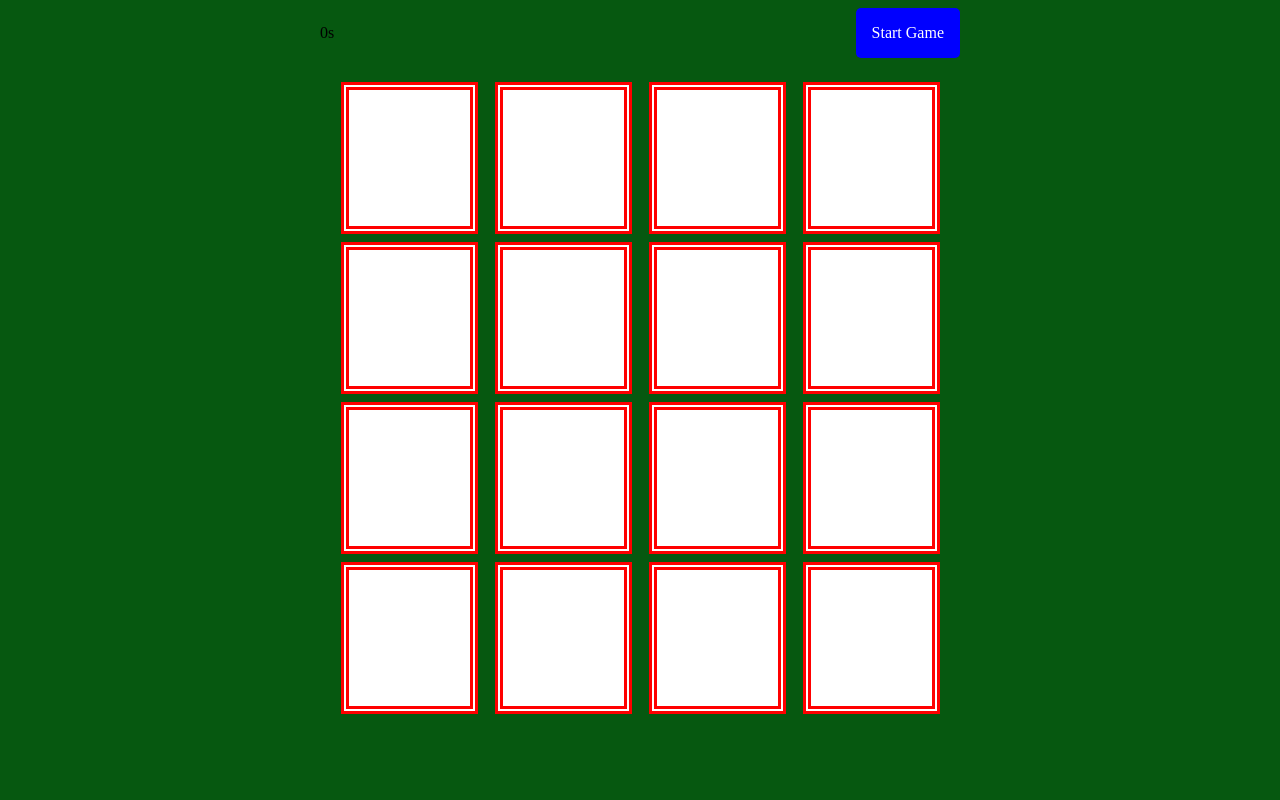
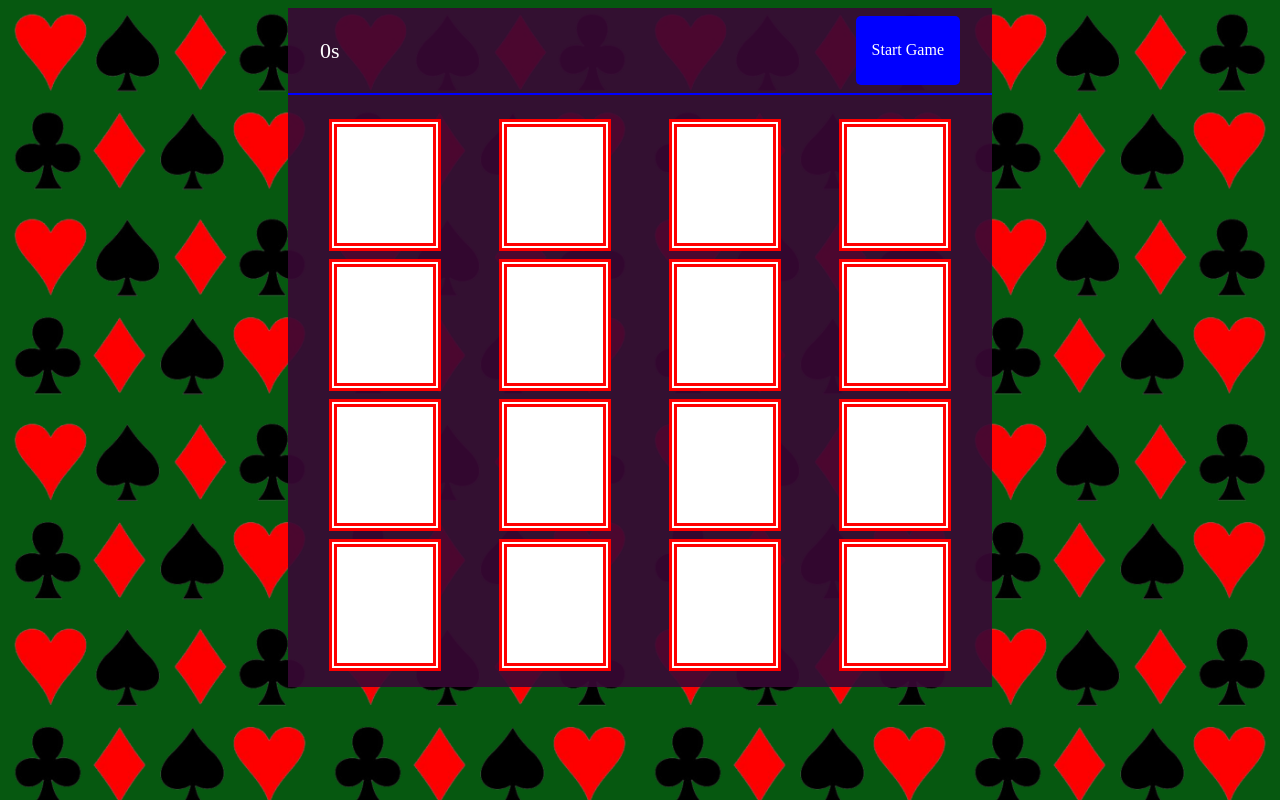
Before and after one commit to niahon/card-memory, a plain HTML site: page game.html in a window 1280 px wide. Drawn offline with Linux system fonts and the light colour scheme.

Commit message:
Style game page

```diff
--- a/style.css
+++ b/style.css
@@ -18,17 +18,27 @@ button {
 
 body {
     background-color: rgb(6, 88, 16);
+    background-image: url("img/suits\(3\).png");
+
+    background-size: 25%;
 }
 
 #game-container {
     margin: 0 auto;
-    width: 50%;
+    width: 55%;
+    background-color: rgba(56, 8, 53, 0.9);
 }
     #extra-flex {
         display: flex;
         margin: 0.5rem 0;
+        padding: 0.5rem 2rem;
         justify-content: space-between;
+        border-bottom: 2px solid blue;
     }
+        #timer {
+            color: white;
+            font-size: 22px;
+        }
     #card-grid {
         display: grid;
         grid-template-columns: repeat(4, 1fr);
@@ -37,8 +47,8 @@ body {
         padding: 1rem;
     }
         .card {
-            width: 105px;
-            height: 120px;
+            width: 80px;
+            height: 100px;
             border: 8px double red;
             background-color: white;
             display: flex;
@@ -52,7 +62,7 @@ body {
         }
             .card img {
                 max-width: 100%;
-                width: 25%;
+                width: 40%;
             }
 
 #victory-screen {
```
Also changed, not shown: img/suits(1).png (added), img/suits(2).png (added), img/suits(3).png (added).
